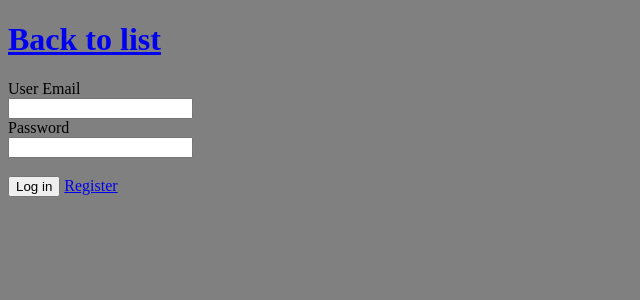
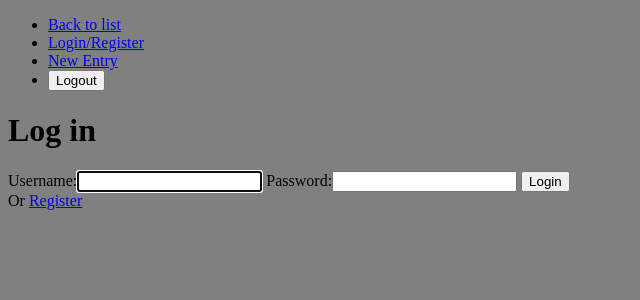
Before and after one commit to kevinsangyu/webdiary, a Django app: page /users/login/ in a window 1280 px wide. Shown: the top 300 px of the page, without its empty margins (0-640 px from the left). Run offline with Django 3.2, Linux system fonts and the light colour scheme.

Commit message:
Can make an entry, see user-specific entries, require login, all set up. Basic of the basic is functional now, which allows you to create and view your own and only your own entries.

```diff
--- a/webdiary/entries/models.py
+++ b/webdiary/entries/models.py
@@ -1,4 +1,5 @@
 from django.db import models
+from django.contrib.auth.models import User
 
 # Create your models here.
 
@@ -9,6 +10,7 @@ class Entry(models.Model):
     body = models.TextField()
     date_created = models.DateField(auto_now_add=True)
     date_modified = models.DateTimeField(auto_now_add=True)
+    author = models.ForeignKey(User, default=None, on_delete=models.CASCADE)
     # tags
 
     def __str__(self):
--- a/webdiary/entries/urls.py
+++ b/webdiary/entries/urls.py
@@ -19,5 +19,6 @@ from . import views
 
 urlpatterns = [
     path('entry_list/', views.entry_list, name='list'),
+    path('new_entry/', views.new_entry, name='new'),
     path('<slug:slug>/', views.entry_detail, name='detail')
 ]
--- a/webdiary/templates/base_template.html
+++ b/webdiary/templates/base_template.html
@@ -7,7 +7,25 @@
     <link rel="stylesheet" href="{% static 'styles.css' %}">
 </head>
 <body>
-    <h1><a href="{% url 'list' %}">Back to list</a></h1>
+    <nav>
+        <ul>
+            <li>
+                <a href="{% url 'list' %}">Back to list</a>
+            </li>
+            <li>
+                <a href="/users/login/">Login/Register</a>
+            </li>
+            <li>
+                <a href="/entries/new_entry/">New Entry</a>
+            </li>
+           <li>
+               <form class="logout-link" action="{% url 'logout' %}" method="post">
+                   {% csrf_token %}
+                   <button type="submit">Logout</button>
+               </form>
+           </li>
+        </ul>
+    </nav>
     {% block content %}
     {% endblock %}
 </body>
--- a/webdiary/users/templates/users/login.html
+++ b/webdiary/users/templates/users/login.html
@@ -1,11 +1,14 @@
 {% extends 'base_template.html' %}
 {% block content %}
 {% load static %}
-<label>User Email </label><br>
-<input type="text" id="email"><br>
-<label>Password </label><br>
-<input type="text" id="pwd"><br><br>
-<button id="login">Log in</button>
-<a href="../register/"><label>Register</label></a>
-<script src="{% static 'login.js' %}"></script>
+<h1>Log in</h1>
+<form class="site-form" action="/users/login/" method="post">
+    {% csrf_token %}
+    {{ form }}
+    {% if request.GET.next %}
+        <input type="hidden" name="next" value="{{ request.GET.next }}">
+    {% endif %}
+    <input type="submit" value="Login">
+</form>
+<label>Or <a href="/users/register/">Register</a></label>
 {% endblock %}
--- a/webdiary/users/urls.py
+++ b/webdiary/users/urls.py
@@ -18,6 +18,7 @@ from django.urls import path
 from . import views
 
 urlpatterns = [
-    path('login/', views.login, name='login'),
+    path('login/', views.login_view, name='login'),
     path('register/', views.register, name='register'),
+    path('logout/', views.logout_view, name='logout'),
 ]
--- a/webdiary/users/views.py
+++ b/webdiary/users/views.py
@@ -1,19 +1,37 @@
 from django.http import HttpResponse
 from django.shortcuts import render, redirect
-from django.contrib.auth.forms import UserCreationForm
+from django.contrib.auth.forms import UserCreationForm, AuthenticationForm
+from django.contrib.auth import login, logout
 
 
-def login(request):
-    # return HttpResponse('login')
-    return render(request, 'users/login.html')
+def login_view(request):
+    if request.method == 'POST':
+        form = AuthenticationForm(data=request.POST)
+        if form.is_valid():
+            user = form.get_user()
+            login(request, user)
+            if 'next' in request.POST:
+                return redirect(request.POST.get('next'))
+            else:
+                return redirect('list')
+    else:
+        form = AuthenticationForm
+    return render(request, 'users/login.html', {'form': form})
 
 
 def register(request):
     if request.method == "POST":
         form = UserCreationForm(request.POST)
         if form.is_valid():
-            form.save()
+            user = form.save()
+            login(request, user)
             return redirect('list')
     else:
         form = UserCreationForm()
     return render(request, 'users/register.html', {'form': form})
+
+
+def logout_view(request):
+    if request.method == 'POST':
+        logout(request)
+        return redirect('list')
```
Also changed, not shown: webdiary/entries/forms.py (added, +8 -0 lines), webdiary/entries/templates/entries/new_entry.html (added, +12 -0 lines), webdiary/entries/views.py (+21 -2 lines), webdiary/db.sqlite3, webdiary/entries/migrations/0002_entry_author.py (added).
